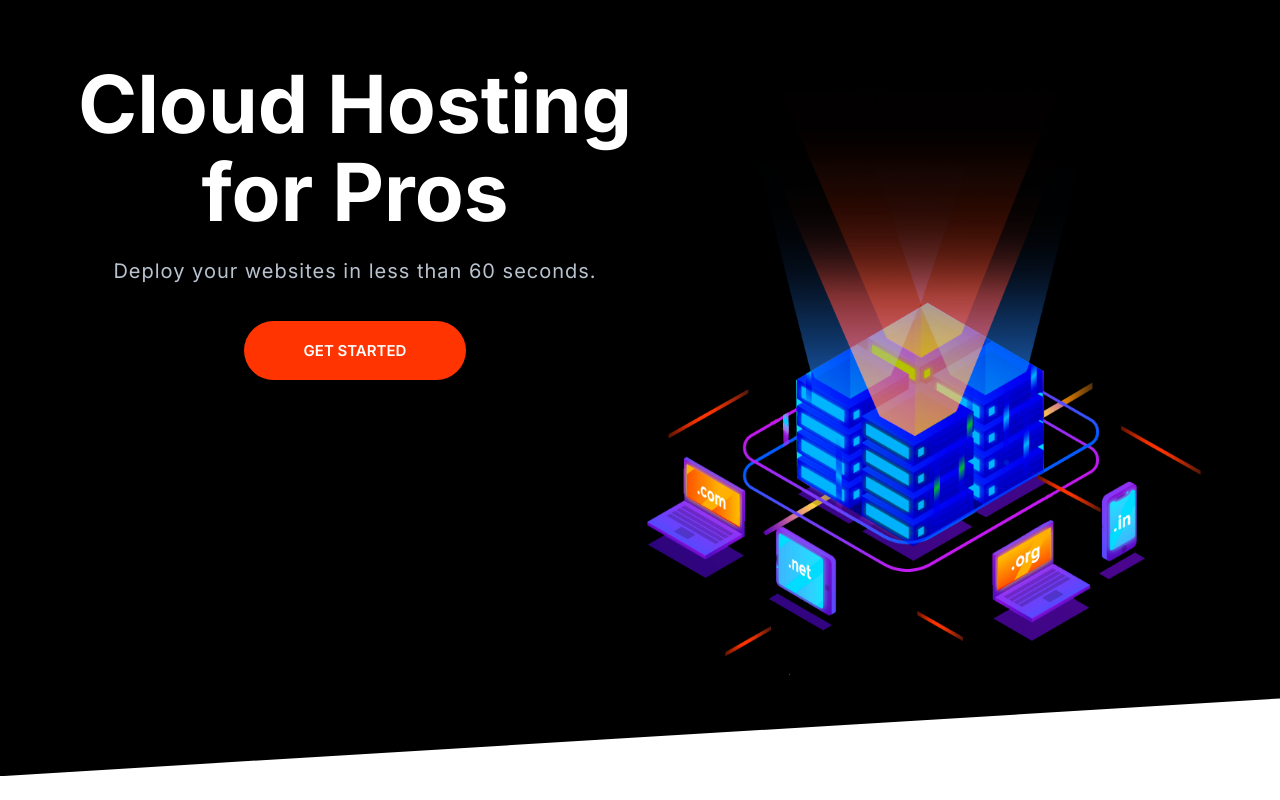
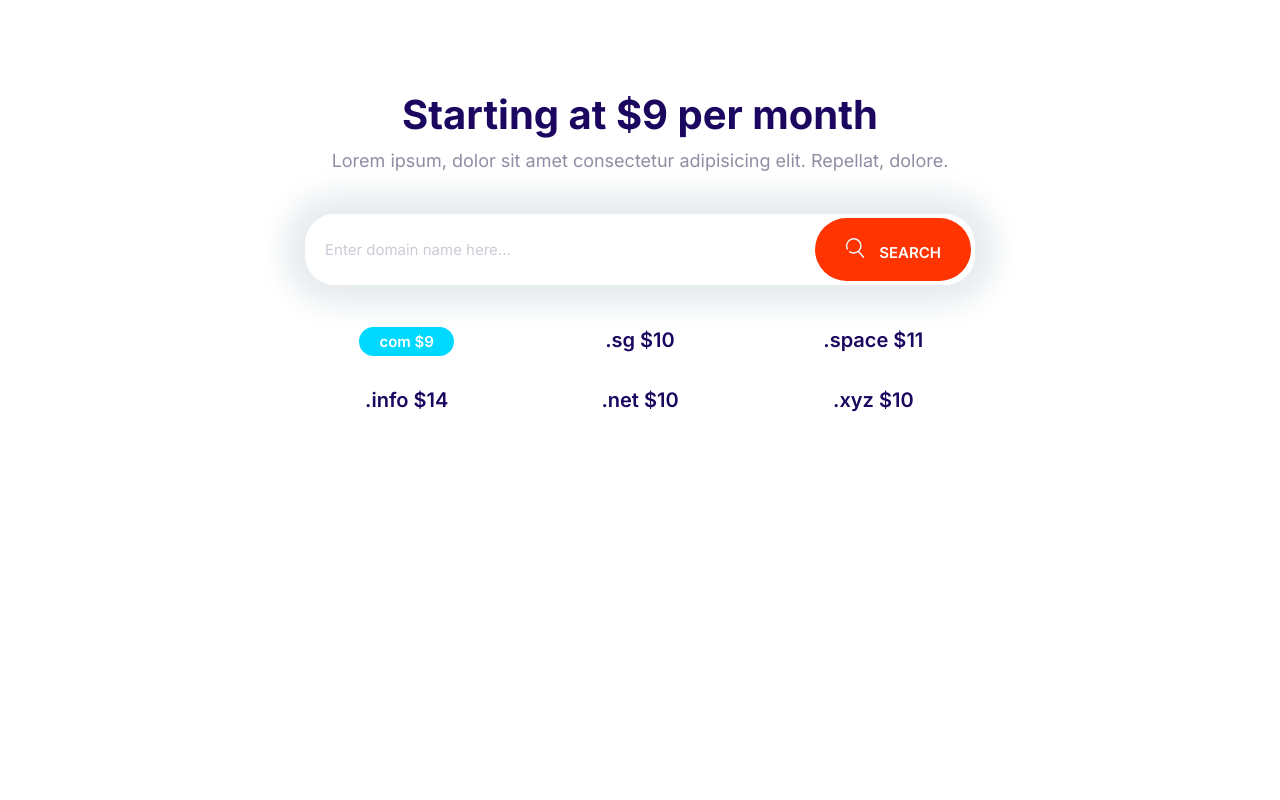
Before and after one commit to sarahnsaw/moshifyyy, a plain HTML site: page index.html in a window 1280 px wide. Drawn offline with Linux system fonts and the light colour scheme.

Commit message:
domain block commit

```diff
--- a/css/style.css
+++ b/css/style.css
@@ -116,6 +116,25 @@
     font-size: 1.6rem;
   }
 }
+
+/* Grids */
+
+.grid {
+  display: grid;
+}
+
+@media screen and (min-width: 768px) {
+  .grid--1x2 {
+    grid-template-columns: 1fr 1fr;
+  }
+}
+
+@media screen and (min-width: 1024px) {
+.grid--1x3 {
+  grid-template-columns: 1fr 1fr 1fr;
+}
+}
+
 /* Links */
 a {
   text-decoration: none;
@@ -196,9 +215,10 @@
   margin-bottom: 1rem;
 }
 
-@media screen and (min-width: 1024px);
-.list--tick .list__item {
+@media screen and (min-width: 1024px) {
+  .list--tick .list__item {
   padding-left: 0;
+  }
 }
 
 /* icons*/
@@ -243,10 +263,18 @@
   font-size: 1.8rem;
   font-weight: 600;
   margin: 1rem 0;
+  outline: 0;
   padding: 2rem 3rem;
   text-align: center;
   text-transform: uppercase;
   white-space: nowrap;
+}
+
+.btn .icon {
+  width: 2rem;
+  height: 2rem;
+  margin-right: 1rem;
+  vertical-align: midde;
 }
 
 .btn--primary {
@@ -321,7 +349,7 @@
 .input-group .input {
   border: 0;
   flex-grow: 1;
-  padding: 1.5rem 1rem;
+  padding: 1.5rem 2rem;
 }
 
 .input-group .btn {
@@ -422,21 +450,7 @@
     margin-top: 1rem;
   }
 
-  /* Grids */
 
-  .grid {
-    display: grid;
-  }
-
-  @media screen and (min-width: 768px) {
-    .grid--1x2 {
-      grid-template-columns: 1fr 1fr;
-    }
-  }
-
-  .grid--1x3 {
-    grid-template-columns: 1fr 1fr 1fr;
-  }
 
   /* Testimonials */
 
@@ -493,9 +507,10 @@
   text-align: center;
 }
 
-@media screen and (min-width: 768px);
+@media screen and (min-width: 768px) {
 .callout .grid--1x2 {
   grid-template-columns: 1fr auto;
+}
 }
 
 .callout__content {
@@ -627,6 +642,7 @@
   .nav__toggler {
     display: none;
   }
+}
   .nav__list {
     width: auto;
     display: flex;
@@ -669,3 +685,29 @@
     align-self: center;
   }
 }
+
+/* Domain Block  */
+
+.block-domain .input-group {
+  box-shadow: 0 0 30px 20px #e6ebee;
+  border: 0;
+  margin: 4rem auto;
+  max-width: 670px;
+}
+
+.block-domain__prices {
+  display: grid;
+  grid-template-columns: repeat(3, 1fr);
+  grid-template-rows: repeat(2, 6rem);
+  font-size: 2rem;
+  font-weight: 600;
+  justify-items: center;
+  max-width: 700px;
+  margin: 0 auto;
+}
+
+@media screen and (min-width: 768px) {
+  .block-domain__prices {
+    grid-template-columns: repeat(auto-fit, minmax(10rem, 1fr)
+  }
+}
--- a/index.html
+++ b/index.html
@@ -15,17 +15,35 @@
   </head>
 
   <body>
-    <section class="block block--dark block--skewed-left hero">
-      <div class="container grid grid--1x2">
-        <header class="block__header hero__content">
-          <h1 class="block__heading">Cloud Hosting for Pros</h1>
-          <p class="hero__tagline">
-            Deploy your websites in less than 60 seconds.
-          </p>
-          <a href="" class="btn btn--accent btn--stretched">Get Started</a>
-        </header>
-        <img class="hero__image" src="images/banner.png" alt="" />
+    <section class="block container block-domain">
+      <header class="block__header">
+        <h2>Starting at $9 per month</h2>
+        <p>
+          Lorem ipsum, dolor sit amet consectetur adipisicing elit. Repellat,
+          dolore.
+        </p>
+      </header>
+      <div class="input-group">
+        <input
+          type="text"
+          class="input"
+          placeholder="Enter domain name here..."
+        />
+        <button class="btn btn--accent">
+          <svg class="icon icon--white">
+            <use xlink:href="images/sprite.svg#search"></use>
+          </svg>
+          Search
+        </button>
       </div>
+      <ul class="list block-domain__prices">
+        <li><span class="badge badge--secondary">com $9</li></span>
+        <li>.sg $10</li>
+        <li>.space $11</li>
+        <li>.info $14</li>
+        <li>.net $10</li>
+        <li>.xyz $10</li>
+      </ul>
     </section>
     <script src="js/main.js"></script>
   </body>
```
Also changed, not shown: components/hero.html (added, +10 -0 lines).
